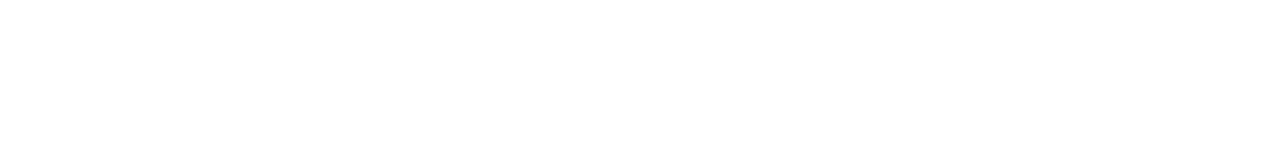
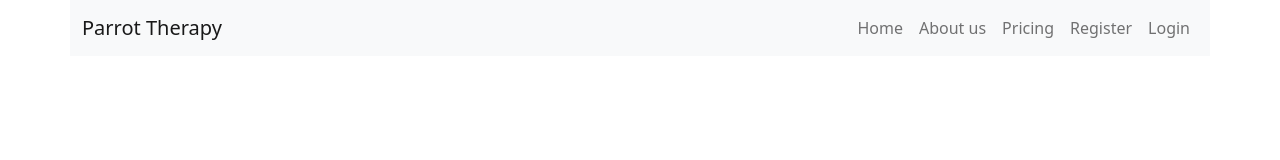
Before and after one commit to KristinePolakova/js-firstHackathon, a plain HTML site: page index.html in a window 1280 px wide. Drawn offline with nearby package versions, Linux system fonts and the light colour scheme.

Commit message:
commit navbar

```diff
--- a/index.html
+++ b/index.html
@@ -5,12 +5,56 @@
     <meta http-equiv="X-UA-Compatible" content="IE=edge" />
     <meta name="viewport" content="width=device-width, initial-scale=1.0" />
     <title>Start up</title>
-    <!-- CSS only -->
-    <link href="https://maxcdn.bootstrapcdn.com/font-awesome/4.4.0/css/font-awesome.min.css" rel="stylesheet">
+   <!-- CSS only -->
+<link href="https://cdn.jsdelivr.net/npm/bootstrap@5.1.3/dist/css/bootstrap.min.css" rel="stylesheet" integrity="sha384-1BmE4kWBq78iYhFldvKuhfTAU6auU8tT94WrHftjDbrCEXSU1oBoqyl2QvZ6jIW3" crossorigin="anonymous">
     <link rel="stylesheet" href="css/styles.css" />
   </head>
   <body>
+      <div class="container">
+          <header>
+              <div class="row">
+                <nav class="navbar navbar-expand-lg navbar-light bg-light">
+                    <button class="navbar-toggler" type="button" data-toggle="collapse" data-target="#navbarTogglerDemo01" aria-controls="navbarTogglerDemo01" aria-expanded="false" aria-label="Toggle navigation">
+                      <span class="navbar-toggler-icon"></span>
+                    </button>
+                    <div class="collapse navbar-collapse" id="navbarTogglerDemo01">
+                      <a class="navbar-brand" href="#">Parrot Therapy</a>
+                      <button
+                      class="navbar-toggler"
+                      type="button"
+                      data-bs-toggle="collapse"
+                      data-bs-target="#navbarNav"
+                      aria-controls="navbarNav"
+                      aria-expanded="false"
+                      aria-label="Toggle navigation"
+                    >
+                      <span class="navbar-toggler-icon"></span>
+                    </button>
+                      <div class="collapse navbar-collapse justify-content-end" id="navbarNav">
+                        <ul class="navbar-nav">
+                          <li class="nav-item active">
+                            <a class="nav-link" href="#"
+                              >Home <span class="sr-only"></span></a>
+                          </li>
+                          <li class="nav-item">
+                            <a class="nav-link" href="index.html">About us</a>
+                          </li>
+                          <li class="nav-item">
+                            <a class="nav-link" href="pricing.html">Pricing</a>
+                          </li>
+                          <li class="nav-item">
+                            <a class="nav-link" href="register.html">Register</a>
+                          </li>
+                          <li class="nav-item">
+                            <a class="nav-link" href="login.html">Login</a>
+                          </li>
+                        </ul>
+                      </div>
+                    </div>
+                  </nav>
+              </div>
 
-
+          </header>
+      </div>
   </body>
 </html>
```
Also changed, not shown: login.html (added), pricing.html (added), register.html (added).
